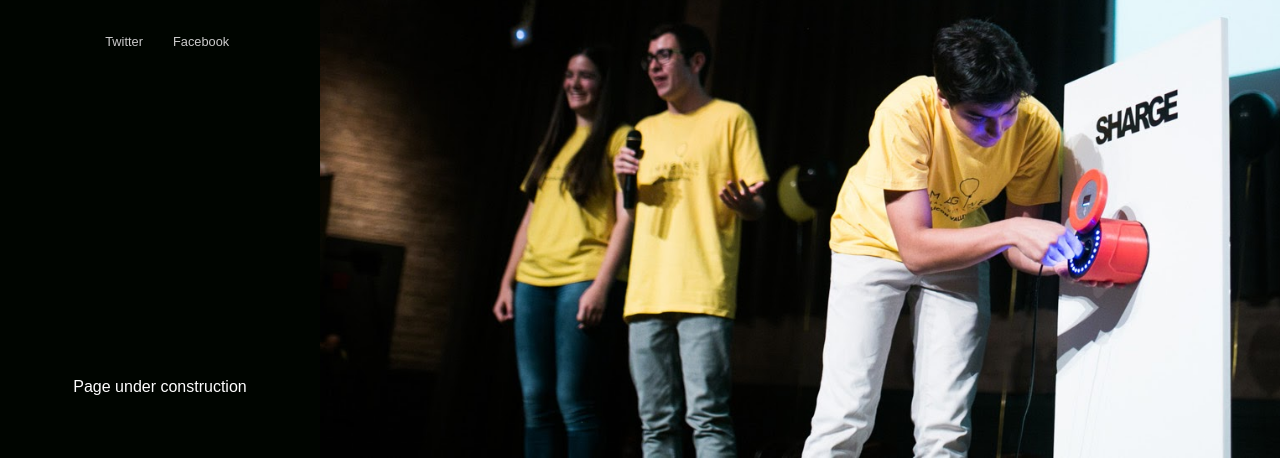
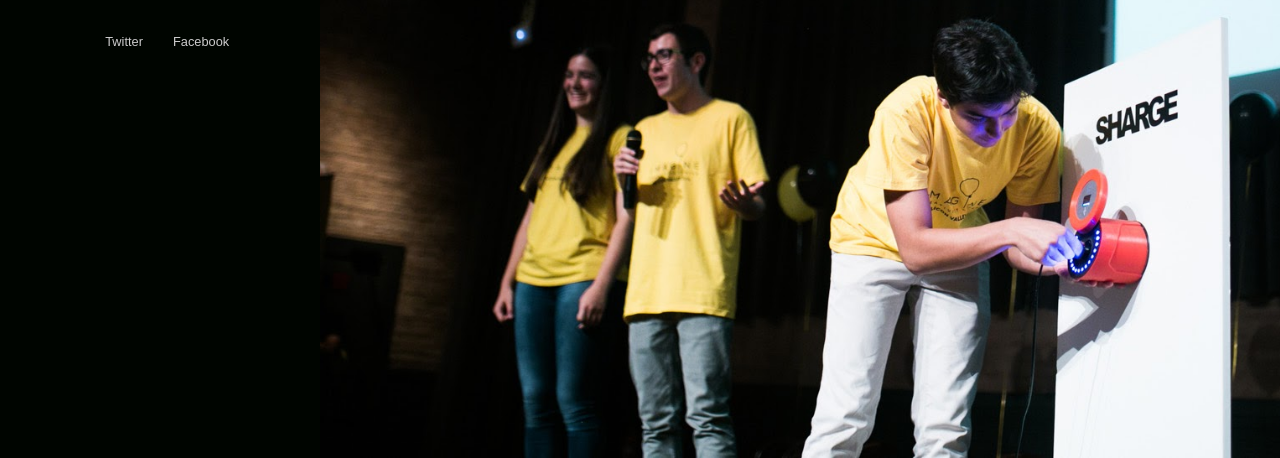
Before and after one commit to alexsicart/sharge-landing, a website: page index.html in a window 1280 px wide. Shown: the part 342-800 px from the top of the page. Drawn offline with nearby package versions, Linux system fonts and the light colour scheme.

Commit message:
feat: purecss

```diff
--- a/index.html
+++ b/index.html
@@ -35,7 +35,6 @@
                         </ul>
                     </div>
                 </div>
-                <p id="text"> Page under construction </p>
             </div>
         </div>
         <div class="content pure-u-1 pure-u-md-3-4" id="picture">
```
